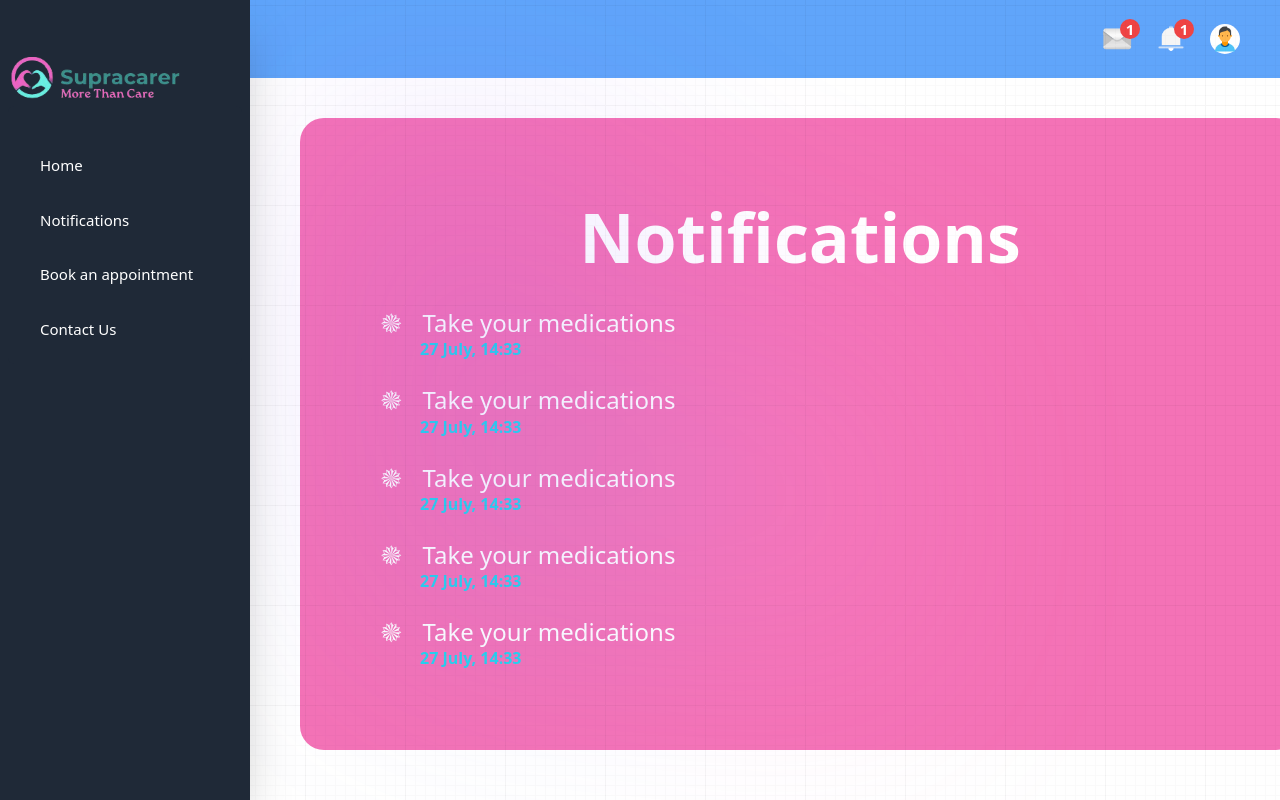
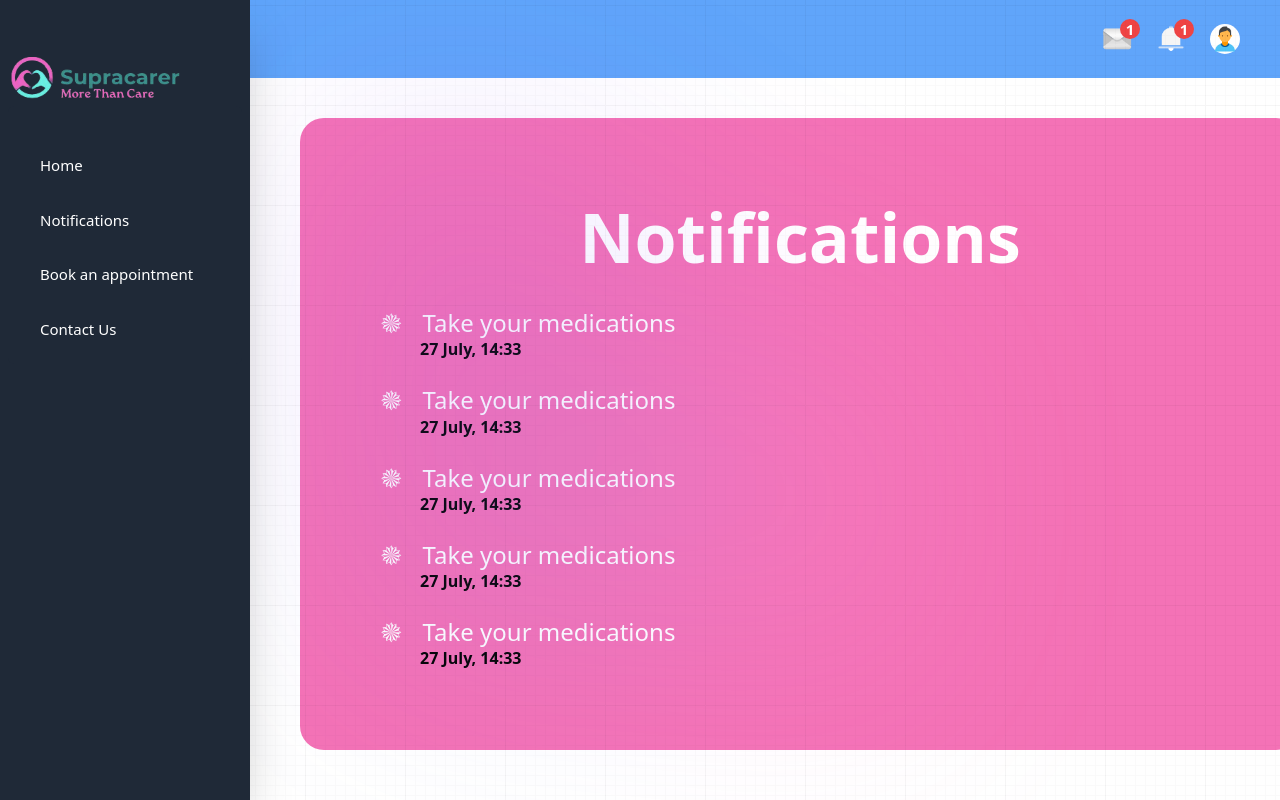
Before and after one commit to code-lova/supracarer, a Next.js app: page /client/notifications in a window 1280 px wide. Built offline with nearby package versions, Linux system fonts and the light colour scheme; a web font is replaced by a local one.

Commit message:
checking conflicts

```diff
--- a/components/accounts/client/Notifications.jsx
+++ b/components/accounts/client/Notifications.jsx
@@ -25,7 +25,7 @@ const Notifications = () => {
                 <span className="pr-5 text-2xl">&#128980;</span>Take your
                 medications
               </p>
-              <p className="pl-10 font-semibold text-cyan-400">
+              <p className="pl-10 font-semibold text-black">
                 27 July, 14:33
               </p>
             </div>
@@ -34,7 +34,7 @@ const Notifications = () => {
                 <span className="pr-5 text-2xl">&#128980;</span>Take your
                 medications
               </p>
-              <p className="pl-10 font-semibold text-cyan-400">
+              <p className="pl-10 font-semibold text-black">
                 27 July, 14:33
               </p>
             </div>
@@ -43,7 +43,7 @@ const Notifications = () => {
                 <span className="pr-5 text-2xl">&#128980;</span>Take your
                 medications
               </p>
-              <p className="pl-10 font-semibold text-cyan-400">
+              <p className="pl-10 font-semibold text-black">
                 27 July, 14:33
               </p>
             </div>
@@ -52,7 +52,7 @@ const Notifications = () => {
                 <span className="pr-5 text-2xl">&#128980;</span>Take your
                 medications
               </p>
-              <p className="pl-10 font-semibold text-cyan-400">
+              <p className="pl-10 font-semibold text-black">
                 27 July, 14:33
               </p>
             </div>
@@ -61,7 +61,7 @@ const Notifications = () => {
                 <span className="pr-5 text-2xl">&#128980;</span>Take your
                 medications
               </p>
-              <p className="pl-10 font-semibold text-cyan-400">
+              <p className="pl-10 font-semibold text-black">
                 27 July, 14:33
               </p>
             </div>
--- a/components/accounts/nurse/NurseNotification.jsx
+++ b/components/accounts/nurse/NurseNotification.jsx
@@ -22,7 +22,7 @@ const NurseNotifications = () => {
                 <span className="pr-5 text-2xl">&#128980;</span>Take your
                 medications
               </p>
-              <p className="pl-10 font-semibold text-cyan-400">
+              <p className="pl-10 font-semibold text-black">
                 27 July, 14:33
               </p>
             </div>
@@ -31,7 +31,7 @@ const NurseNotifications = () => {
                 <span className="pr-5 text-2xl">&#128980;</span>Take your
                 medications
               </p>
-              <p className="pl-10 font-semibold text-cyan-400">
+              <p className="pl-10 font-semibold text-black">
                 27 July, 14:33
               </p>
             </div>
@@ -40,7 +40,7 @@ const NurseNotifications = () => {
                 <span className="pr-5 text-2xl">&#128980;</span>Take your
                 medications
               </p>
-              <p className="pl-10 font-semibold text-cyan-400">
+              <p className="pl-10 font-semibold text-black">
                 27 July, 14:33
               </p>
             </div>
@@ -49,7 +49,7 @@ const NurseNotifications = () => {
                 <span className="pr-5 text-2xl">&#128980;</span>Take your
                 medications
               </p>
-              <p className="pl-10 font-semibold text-cyan-400">
+              <p className="pl-10 font-semibold text-black">
                 27 July, 14:33
               </p>
             </div>
@@ -58,7 +58,7 @@ const NurseNotifications = () => {
                 <span className="pr-5 text-2xl">&#128980;</span>Take your
                 medications
               </p>
-              <p className="pl-10 font-semibold text-cyan-400">
+              <p className="pl-10 font-semibold text-black">
                 27 July, 14:33
               </p>
             </div>
```
